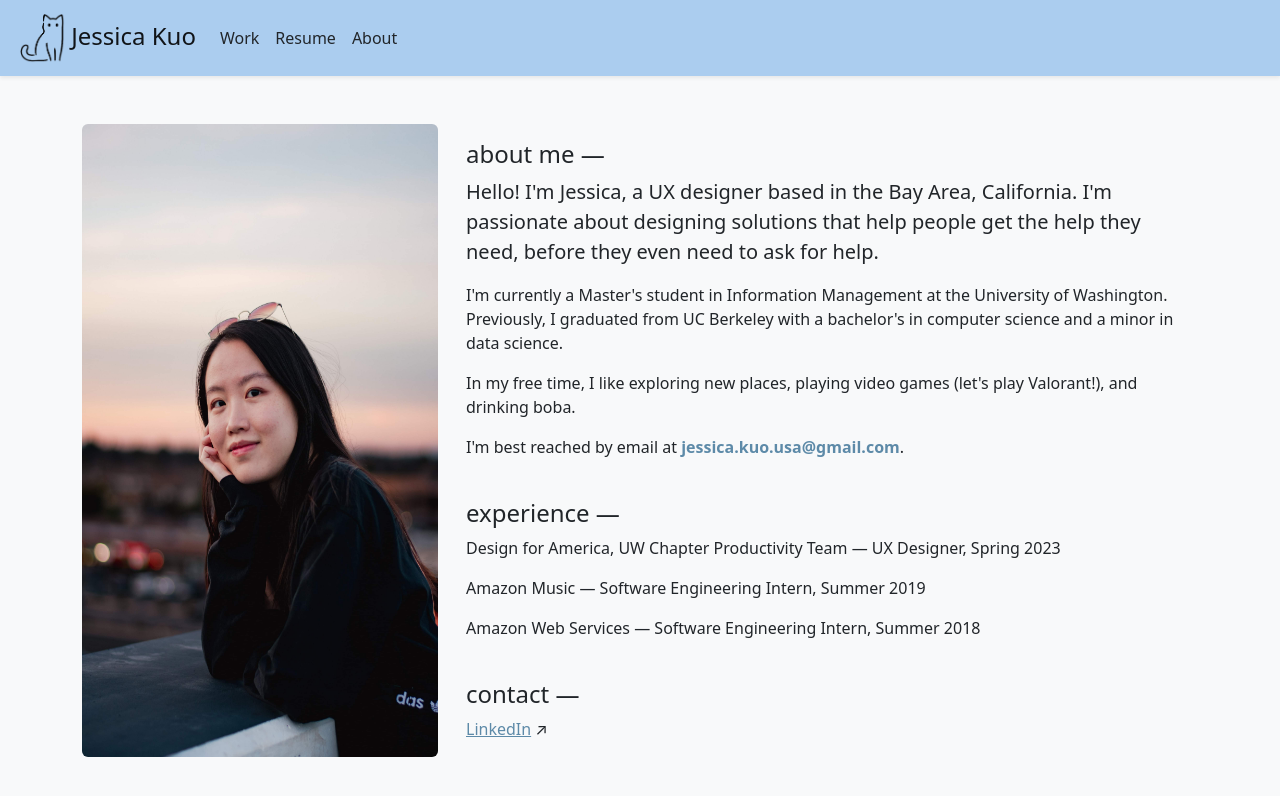
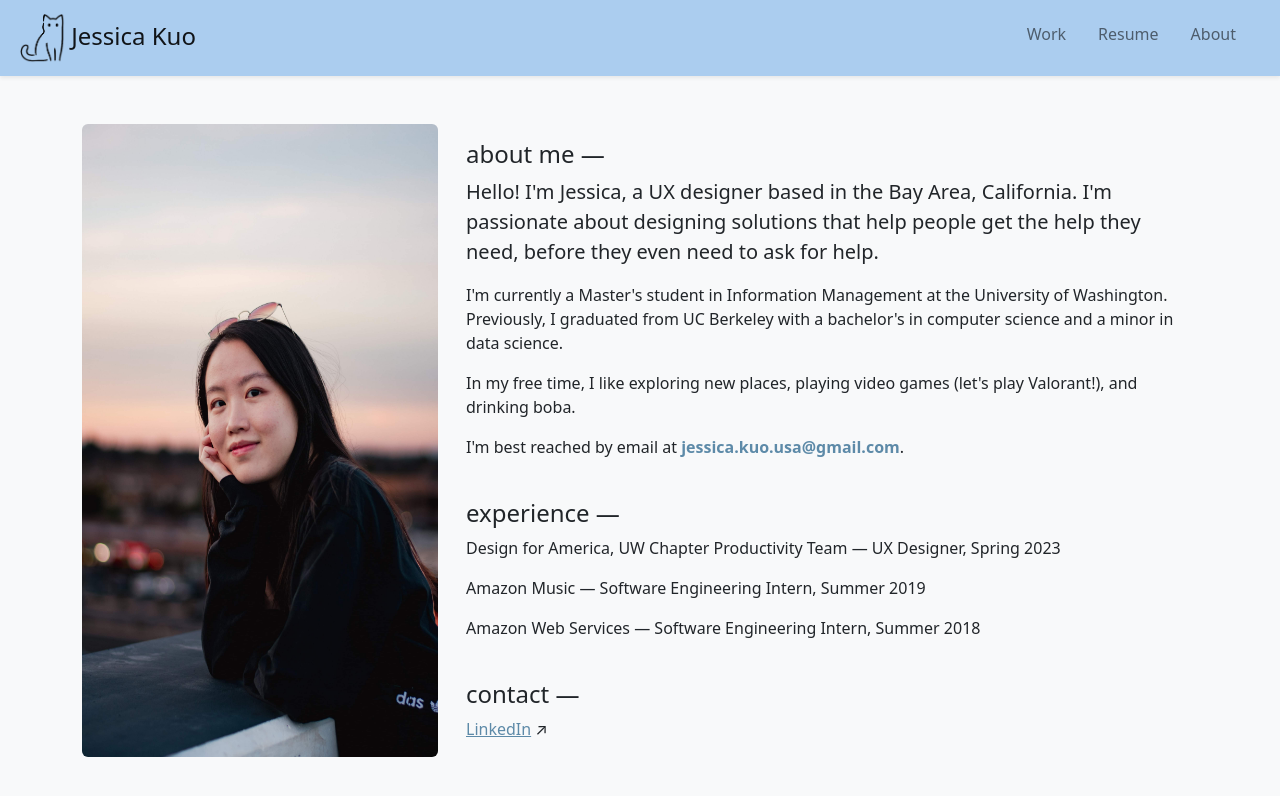
Before and after one commit to jesskuo/jesskuo.github.io, a Jekyll site: the page built from about.html, in a window 1280 px wide. Shown: the top 796 px of the page. Built offline with Jekyll 4.4.1, drawn with Linux system fonts in a browser that asks for light colours.

Commit message:
Changed header style

```diff
--- a/_includes/header.html
+++ b/_includes/header.html
@@ -1,4 +1,4 @@
-<nav class="navbar navbar-expand-md navbar sticky-top shadow-sm" style="background-color: #abcdef;">
+<nav class="navbar navbar-expand-md sticky-top shadow-sm" style="background-color: #abcdef;">
   <div class="container-fluid">
     <a class="navbar-brand" href="../index.html">
       <img src="files/logo.png" class="logo d-inline-block ms-2" alt=""> Jessica Kuo
@@ -7,15 +7,15 @@
       <span class="navbar-toggler-icon"></span>
     </button>
     <div class="collapse navbar-collapse" id="navbarSupportedContent">
-      <ul class="navbar-nav me-auto mb-2 mb-lg-0">
-        <li class="nav-item">
-          <a class="nav-link text-dark" aria-current="page" href="index.html#work">Work</a>
+      <ul class="navbar-nav ms-auto mb-2 me-3">
+        <li class="nav-item mx-2">
+          <a class="nav-link" aria-current="page" href="index.html#work">Work</a>
         </li>
-        <li class="nav-item">
-          <a class="nav-link text-dark" href="files/jessica_kuo_resume.pdf">Resume</a>
+        <li class="nav-item mx-2">
+          <a class="nav-link" href="files/jessica_kuo_resume.pdf">Resume</a>
         </li>
-        <li class="nav-item">
-          <a class="nav-link text-dark" aria-current="page" href="about.html">About</a>
+        <li class="nav-item mx-2">
+          <a class="nav-link" aria-current="page" href="about.html">About</a>
         </li>
       </ul>
     </div>
```
